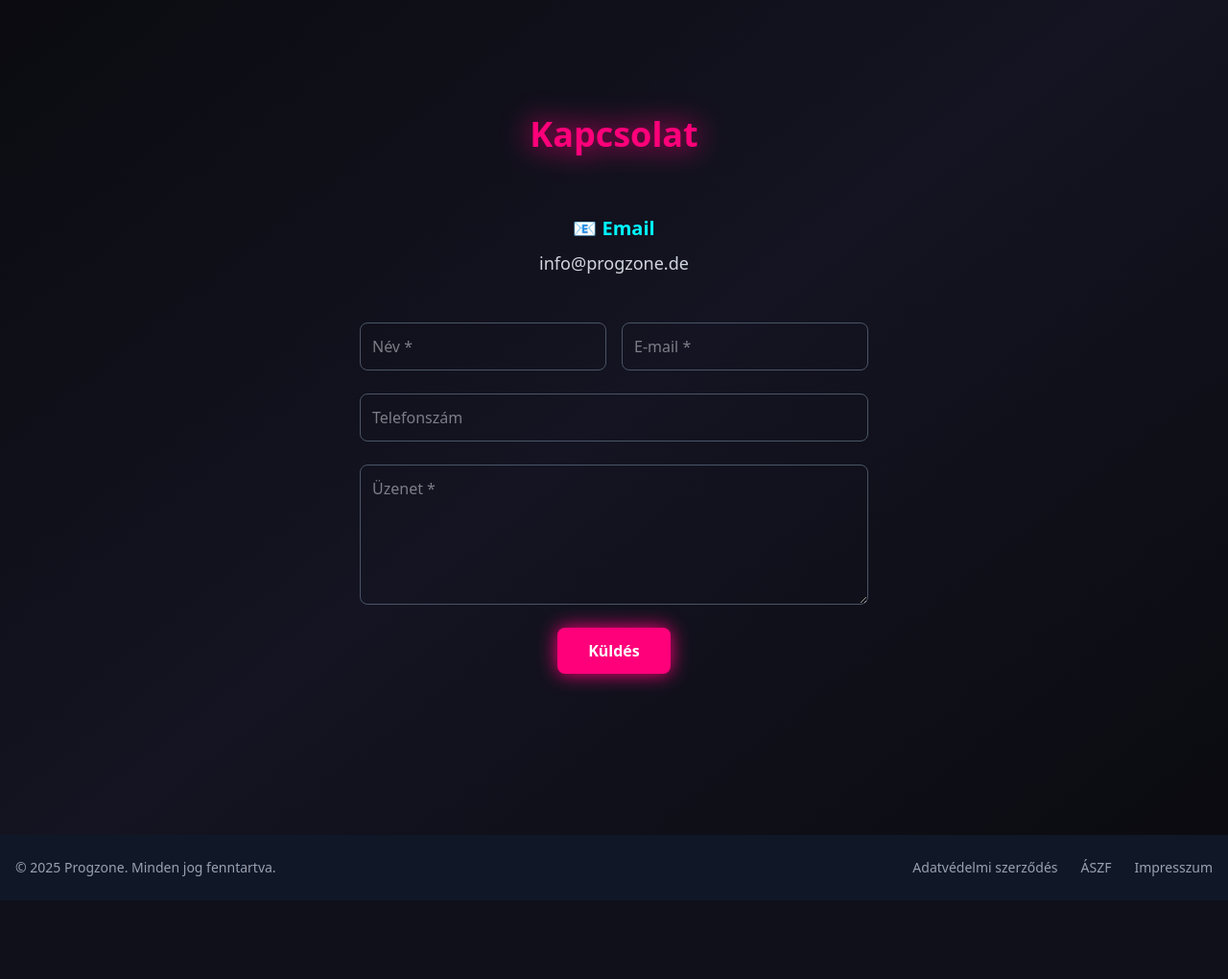
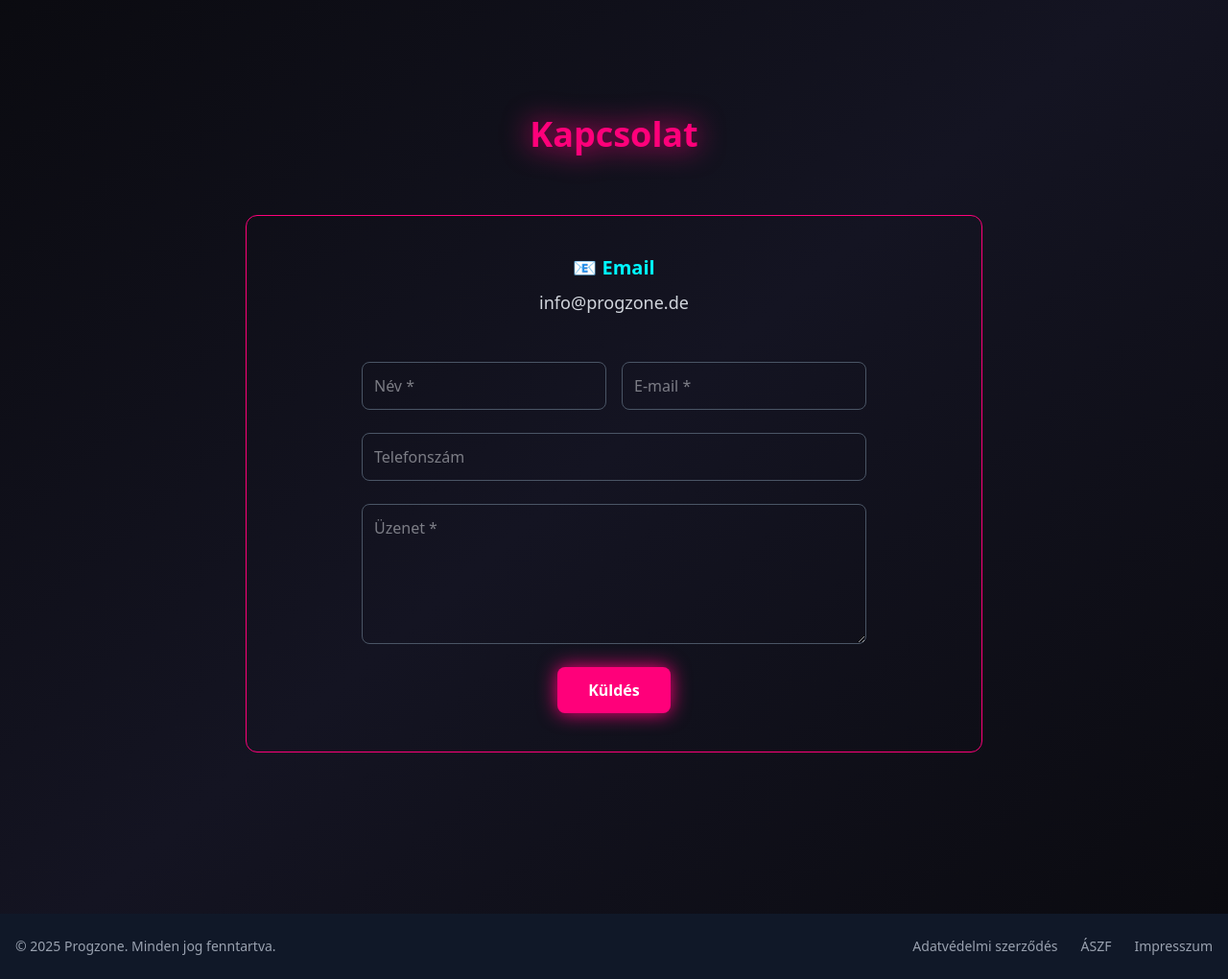
Before and after one commit to xtrade1002/progzone2, a Laravel app: page /contact in a window 1280 px wide. Shown: the part 85-1105 px from the top of the page at 96% size. Before the commit the page ends 1023 px from the top, so only its background shows below. Run offline with Laravel 12, Linux system fonts and the light colour scheme; style sheets or scripts are compiled from the project's sources; some libraries are stand-ins or nearby versions; some web fonts are replaced.

Commit message:
Update Contact.jsx

```diff
--- a/resources/js/pages/Contact.jsx
+++ b/resources/js/pages/Contact.jsx
@@ -42,6 +42,7 @@ export default function Contact() {
             Kapcsolat
           </h2>
 
+        <div className='border-1 border-[#ff007a] rounded-xl px-30 py-10'>
           <div className="mb-12">
             <h3 className="text-xl font-bold text-[#00f7ff]">📧 Email</h3>
             <p className="mt-2 text-gray-300 text-lg">info@progzone.de</p>
@@ -105,6 +106,7 @@ export default function Contact() {
               {processing ? 'Küldés folyamatban…' : 'Küldés'}
             </button>
           </form>
+          </div>
         </div>
       </section>
     </Layout>
```
